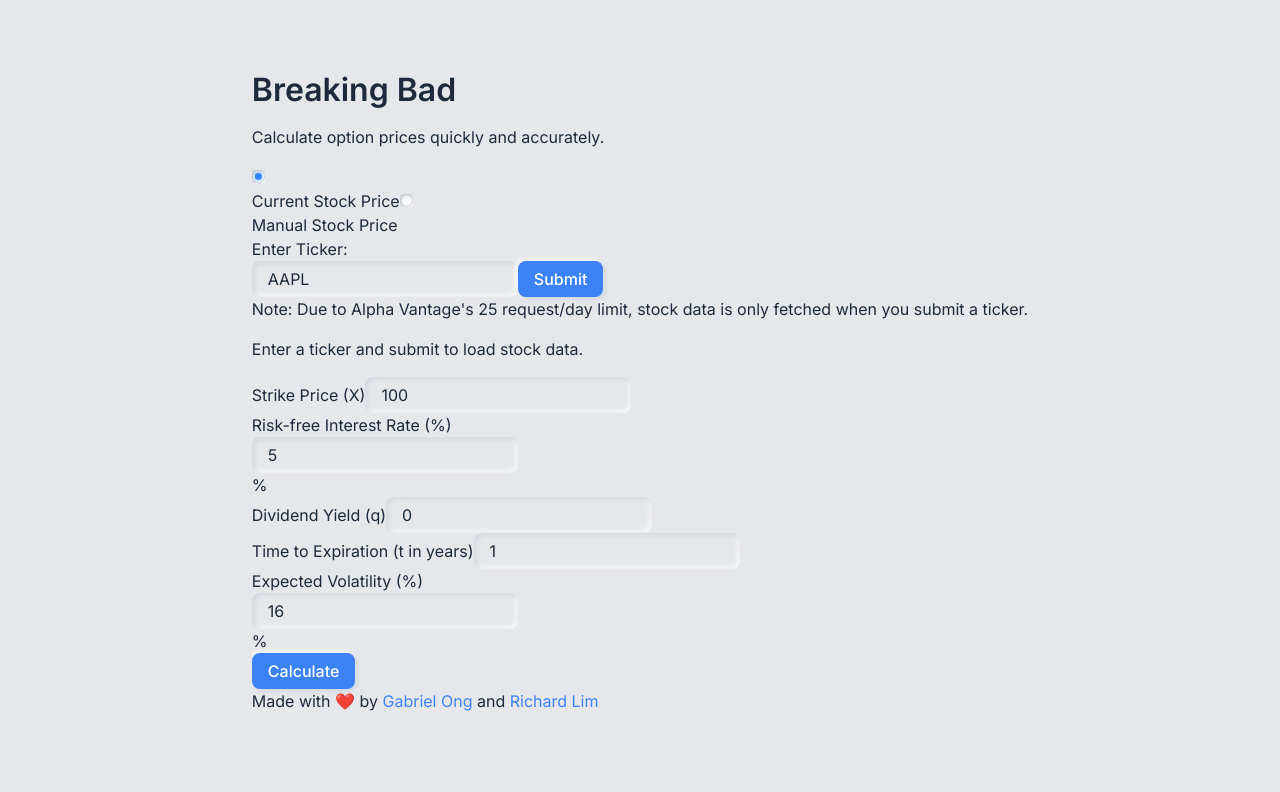
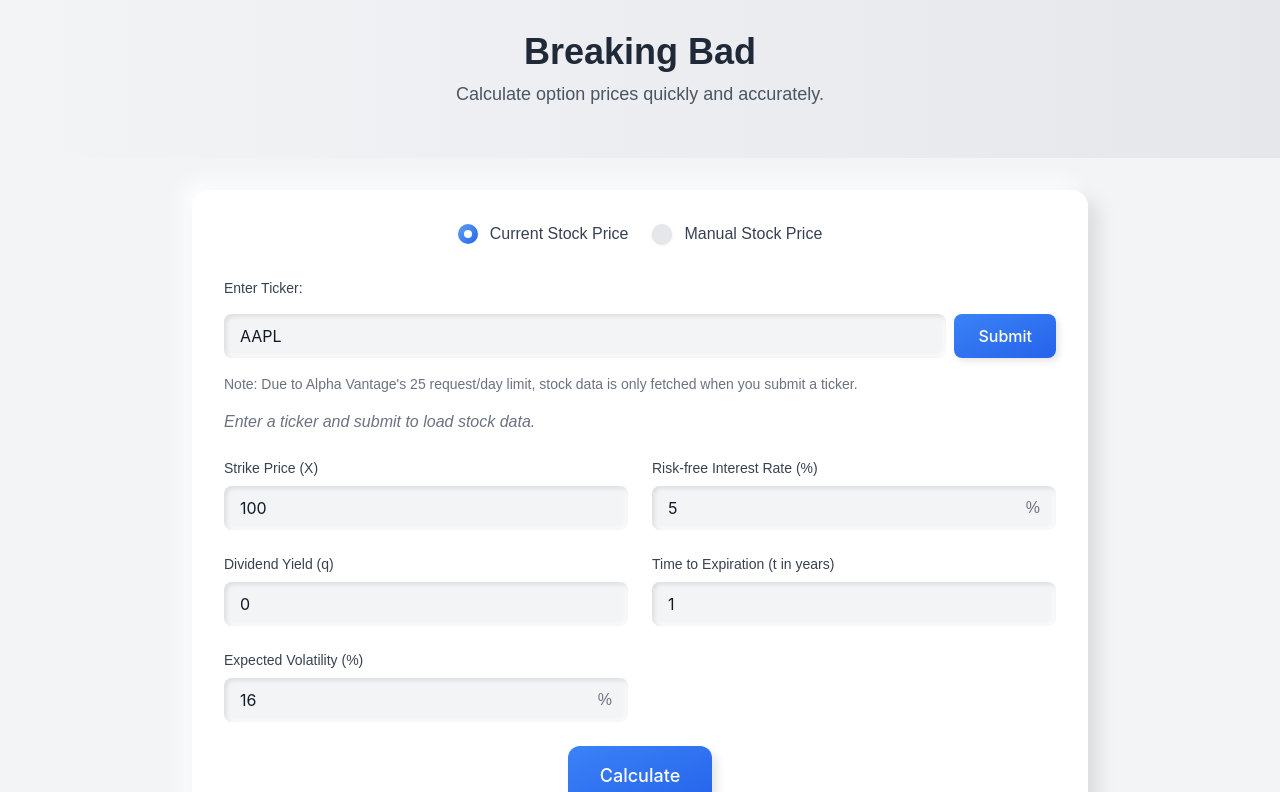
Before and after one commit to gongahkia/breaking-bad, a Next.js app in the folder src/breaking-bad/: page / in a window 1280 px wide. Shown: the top 792 px of the page. Built offline with nearby package versions, Linux system fonts and the light colour scheme.

Commit message:
Revert "feat(app): refactoring"
This reverts commit 3d691025e5456786d3a6d297b0747709bdb95de5.

```diff
--- a/src/breaking-bad/app/globals.css
+++ b/src/breaking-bad/app/globals.css
@@ -1,43 +1,13 @@
-@import url('https://fonts.googleapis.com/css2?family=Inter:wght@300;400;500;600;700&display=swap');
+@tailwind base;
+@tailwind components;
+@tailwind utilities;
 
 :root {
-  --background: #E5E7EB; /* Light gray for neumorphism */
-  --foreground: #1E293B;
-  --primary: #3B82F6;
-  --primary-light: #60A5FA;
-  --secondary: #9CA3AF; /* Light gray-blue */
-  --accent: #F59E0B;
-  --success: #10B981;
-  --error: #EF4444;
-  --shadow-light: #F9FAFA; /* Lighter shadow color */
-  --shadow-dark: #D1D5DB; /* Darker shadow color */
-}
-
-@media (prefers-color-scheme: dark) {
-  :root {
-    --background: #4B5563; /* Dark gray for dark mode neumorphism */
-    --foreground: #E5E7EB;
-    --primary: #60A5FA;
-    --primary-light: #93C5FD;
-    --secondary: #6B7280; /* Darker gray-blue */
-    --accent: #F59E0B;
-    --success: #10B981;
-    --error: #EF4444;
-    --shadow-light: #6B7280; /* Lighter shadow color for dark mode */
-    --shadow-dark: #374151; /* Darker shadow color for dark mode */
-  }
-}
-
-html,
-body {
-  max-width: 100vw; /* Changed from 200vw to 100vw */
-  overflow-x: hidden;
-  display: flex;
-  justify-content: center;
-  align-items: center;
-  min-height: 100vh;
-  margin: 0;
-  padding: 0;
+  --primary-color: #FF6B6B;
+  --secondary-color: #4ECDC4;
+  --accent-color: #FFD93D;
+  --background-color: #F7F7F7;
+  --text-color: #333333;
 }
 
 body {
--- a/src/breaking-bad/tailwind.config.js
+++ b/src/breaking-bad/tailwind.config.js
@@ -18,88 +18,22 @@ module.exports = {
     },
     extend: {
       colors: {
-        border: "hsl(var(--border))",
-        input: "hsl(var(--input))",
-        ring: "hsl(var(--ring))",
-        background: "hsl(var(--background))",
-        foreground: "hsl(var(--foreground))",
-        primary: {
-          DEFAULT: "hsl(var(--primary))",
-          foreground: "hsl(var(--primary-foreground))",
-        },
-        secondary: {
-          DEFAULT: "hsl(var(--secondary))",
-          foreground: "hsl(var(--secondary-foreground))",
-        },
-        destructive: {
-          DEFAULT: "hsl(var(--destructive))",
-          foreground: "hsl(var(--destructive-foreground))",
-        },
-        muted: {
-          DEFAULT: "hsl(var(--muted))",
-          foreground: "hsl(var(--muted-foreground))",
-        },
-        accent: {
-          DEFAULT: "hsl(var(--accent))",
-          foreground: "hsl(var(--accent-foreground))",
-        },
-        popover: {
-          DEFAULT: "hsl(var(--popover))",
-          foreground: "hsl(var(--popover-foreground))",
-        },
-        card: {
-          DEFAULT: "hsl(var(--card))",
-          foreground: "hsl(var(--card-foreground))",
-        },
-        blue: {
-          50: "#eff6ff",
-          100: "#dbeafe",
-          200: "#bfdbfe",
-          300: "#93c5fd",
-          400: "#60a5fa",
-          500: "#3b82f6",
-          600: "#2563eb",
-          700: "#1d4ed8",
-          800: "#1e40af",
-          900: "#1e3a8a",
-        },
-        gray: {
-          50: "#f9fafb",
-          100: "#f3f4f6",
-          200: "#e5e7eb",
-          300: "#d1d5db",
-          400: "#9ca3af",
-          500: "#6b7280",
-          600: "#4b5563",
-          700: "#374151",
-          800: "#1f2937",
-          900: "#111827",
-        },
+        'primary': 'var(--primary-color)',
+        'secondary': 'var(--secondary-color)',
+        'accent': 'var(--accent-color)',
+        'background': 'var(--background-color)',
+        'text': 'var(--text-color)',
       },
-      borderRadius: {
-        lg: "var(--radius)",
-        md: "calc(var(--radius) - 2px)",
-        sm: "calc(var(--radius) - 4px)",
-      },
-      keyframes: {
-        "accordion-down": {
-          from: { height: 0 },
-          to: { height: "var(--radix-accordion-content-height)" },
-        },
-        "accordion-up": {
-          from: { height: "var(--radix-accordion-content-height)" },
-          to: { height: 0 },
-        },
+      fontFamily: {
+        'sans': ['Poppins', 'sans-serif'],
       },
       animation: {
-        "accordion-down": "accordion-down 0.2s ease-out",
-        "accordion-up": "accordion-up 0.2s ease-out",
-      },
-      boxShadow: {
-        neumorphic: "5px 5px 10px rgba(0, 0, 0, 0.1), -5px -5px 10px rgba(255, 255, 255, 0.8)",
-        "neumorphic-inset": "inset 2px 2px 5px rgba(0, 0, 0, 0.1), inset -2px -2px 5px rgba(255, 255, 255, 0.8)",
-      },
+        'bounce-slow': 'bounce 3s infinite',
+      }
     },
   },
-  plugins: [require("tailwindcss-animate")],
+  corePlugins: {
+    preflight: false,
+  },
+  plugins: [],
 }
```
